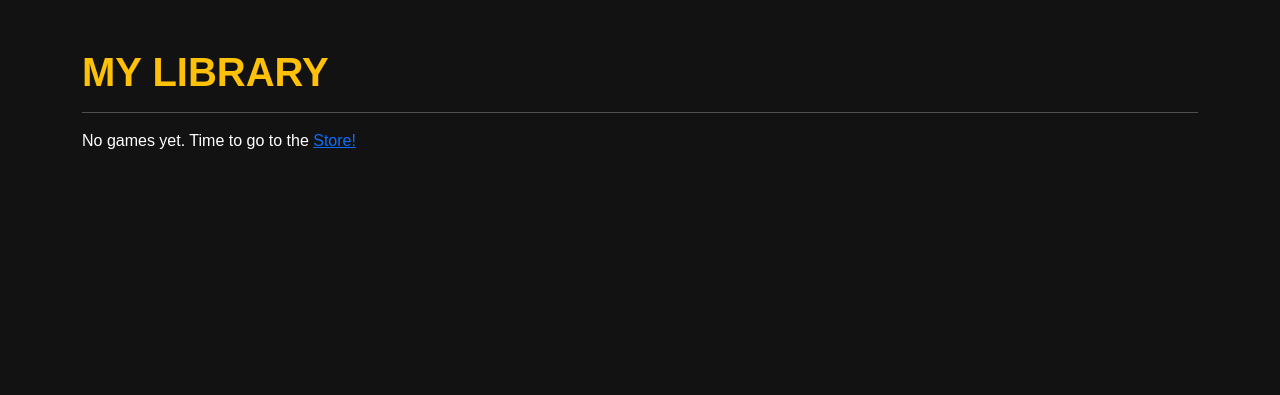
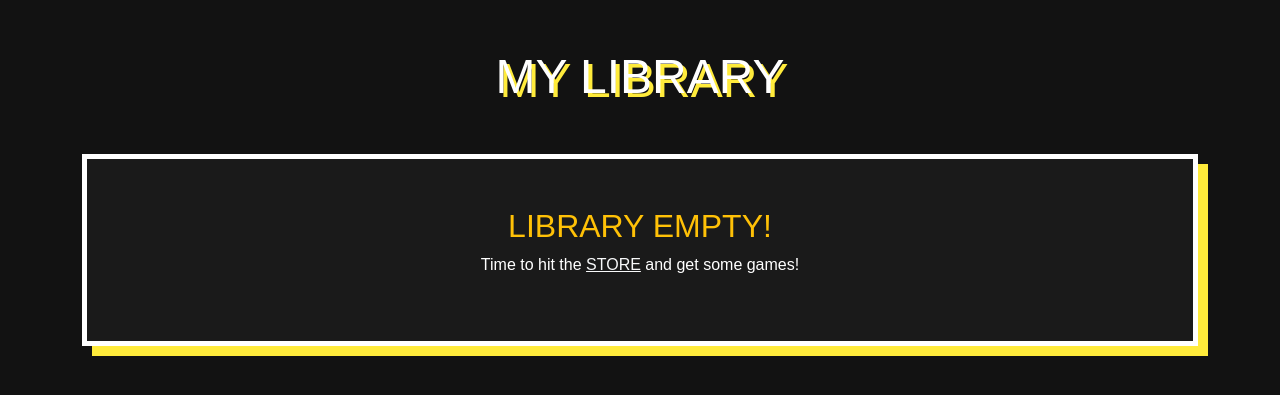
Before and after one commit to DerRealeHier/sqush.io, a Flask app: page /library in a window 1280 px wide. Shown: the top 395 px of the page. Run offline with Flask 3, Linux system fonts and the light colour scheme; the visitor is signed in with stand-in values (Sample User, id 1); data that the repository does not hold is empty.

Commit message:
overworked libary version 0.3.6.2

```diff
--- a/app.py
+++ b/app.py
@@ -9,7 +9,7 @@ import stripe #juicy money XD
 app= Flask(__name__)
 # Stripe API Keys. I'll do the right one later
 stripe_keys = {
-    "secret_key": "Ain't giving you my secret",
+    "secret_key": "",
     "publishable_key": "pk_test_51Tq7urB0plBfldb61oJJPeGgYj56UsC9Hey7ZRo6X2nEZo1AWSIIOPsJoGXygGP1atqO2RmO008KwqLD4eDftzH500DhpLxnY9",
 }
 
--- a/templates/library.html
+++ b/templates/library.html
@@ -5,30 +5,59 @@
     <style>
         body { background-color: #121212; color: #fff; font-family: sans-serif; }
         .comic-frame { border: 4px solid #fff; box-shadow: 6px 6px 0px #fff; padding: 20px; background: #1e1e1e; margin-bottom: 20px; }
+        .comic-frame{
+            border: 5px solid #fff;
+            box-shadow: 10px 10px 0px #ffeb3b;
+            padding: 20px;
+            background: #1a1a1a;
+            margin-bottom: 30px;
+        }
+
+        .game-thumb{
+            width: 120px;
+            height:80px;
+            object-fit: cover;
+            border: 3px solid #fff;
+            margin-right:20px;
+        }
+        h1{
+            text-transform: uppercase;
+            font-size:3rem;
+            text-shadow:4px 4px 0px #ffeb3b;
+            color: #fff;
+        }
+        .btn-comic {
+            border: 3px solid #000;
+            box-shadow:4px 4px 0px #000;
+            font-weight:900;
+            text-transform:uppercase;
+        }
     </style>
 </head>
 <body>
 <div class="container py-5">
-    <h1 class="text-warning text-uppercase fw-bold">My Library</h1>
-    <hr>
+    <h1 class="mb-5 text-center">MY LIBRARY</h1>
     {% for game in games %}
-    <div class="comic-frame d-flex justify-content-between align-items-center">
-        <div>
-            <h3>{{ game.title }}</h3>
-            <p class="text-muted">{{ game.genre }}</p>
+    <div class="comic-frame d-flex align-items-center">
+        <img src="{{ url_for('static', filename=game.image_path) }}" class="game-thumb" alt="Game Thumbnail">
+        <div class="flex-grow-1">
+            <h3 class="m-0">{{ game.title }}</h3>
+            <p class="text-warning m-0">{{ game.genre }}</p>
         </div>
         <div class="d-flex gap-2">
-            <a href="{{ url_for('game_detail', game_id=game.id) }}" class="btn btn-outline-light">View</a>
-            <a href="{{ url_for('static', filename=game.download_path) }}" class="btn btn-success fw-bold" download>DOWNLOAD</a>
+            <a href="{{ url_for('game_detail', game_id=game.id) }}" class="btn btn-light btn-comic">VIEW</a>
+            <a href="{{ url_for('static', filename=game.download_path) }}" class="btn btn-success btn-comic" download>DOWNLOAD</a>
 
             <form action="{{ url_for('remove_purchase', game_id=game.id) }}" method="POST" onsubmit="return confirm('Wirklich aus der Bibliothek entfernen?');">
-                <button type="submit" class="btn btn-danger fw-bold">X</button>
+                <button type="submit" class="btn btn-danger btn-comic">X</button>
             </form>
         </div>
     </div>
-
     {% else %}
-    <p>No games yet. Time to go to the <a href="{{ url_for('store_front') }}">Store!</a></p>
+    <div class="comic-frame text-center p-5">
+        <h2 class="text-warning">LIBRARY EMPTY!</h2>
+        <p>Time to hit the <a href="{{ url_for('store_front') }}" class="text-light">STORE</a> and get some games!</p>
+    </div>
     {% endfor %}
 </div>
 </body>
```
